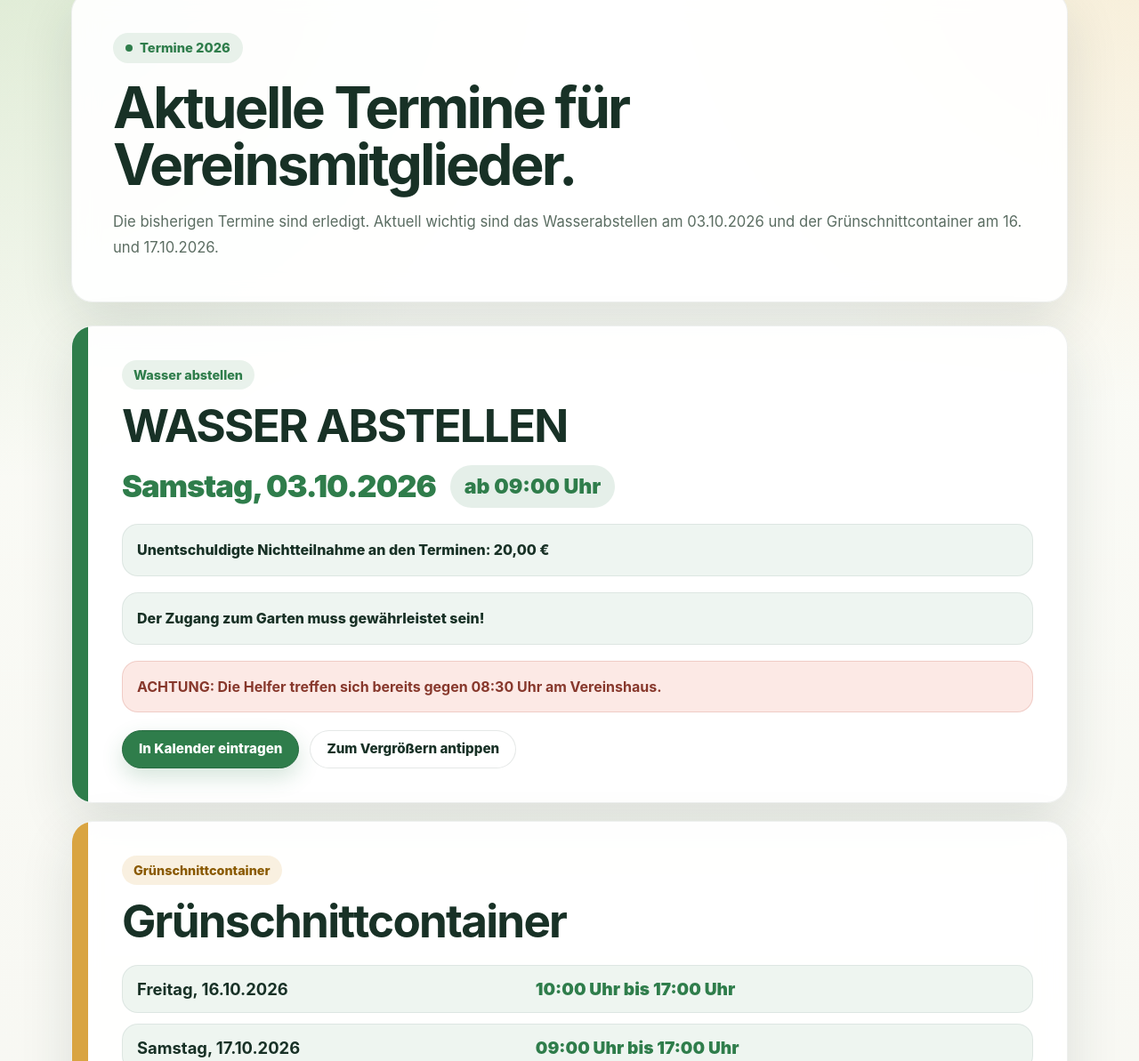
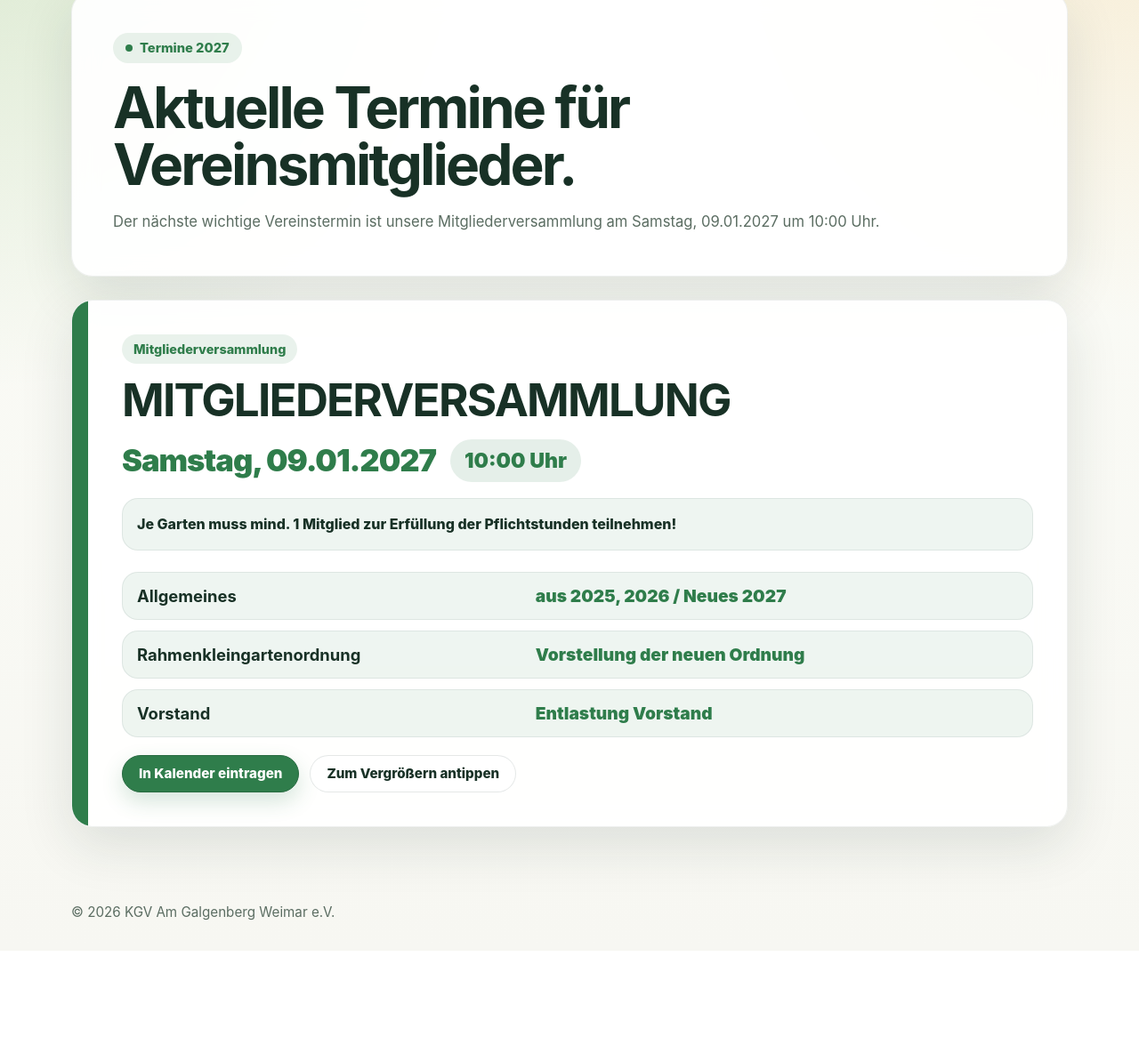
Before and after one commit to kgvamgalgenberg/kgv-am-galgenberg-modern, a plain HTML site: page termine.html in a window 1280 px wide. Shown: the part 125-1318 px from the top of the page at 89% size. After the commit the page ends 1194 px from the top, so only its background shows below. Drawn offline with Linux system fonts and the light colour scheme.

Commit message:
Add files via upload

```diff
--- a/termine.html
+++ b/termine.html
@@ -3,7 +3,7 @@
 <head>
   <meta charset="UTF-8" />
   <meta name="viewport" content="width=device-width, initial-scale=1.0" />
-  <title>Termine 2026 - KGV Am Galgenberg Weimar e.V.</title>
+  <title>Termine 2027 - KGV Am Galgenberg Weimar e.V.</title>
   <meta name="description" content="Aktuelle Termine des Kleingartenvereins Am Galgenberg Weimar e.V." />
   <style>
     :root {
@@ -408,56 +408,47 @@
     <div class="container">
       <section class="hero">
         <div class="card intro">
-          <span class="eyebrow">Termine 2026</span>
+          <span class="eyebrow">Termine 2027</span>
           <h1>Aktuelle Termine für Vereinsmitglieder.</h1>
           <p>
-            Die bisherigen Termine sind erledigt. Aktuell wichtig sind das Wasserabstellen am
-            03.10.2026 und der Grünschnittcontainer am 16. und 17.10.2026.
+            Der nächste wichtige Vereinstermin ist unsere Mitgliederversammlung am
+            Samstag, 09.01.2027 um 10:00 Uhr.
           </p>
         </div>
       </section>
 
       <section class="events">
-        <article class="card event-card" data-title="WASSER ABSTELLEN" data-date="Samstag, 03.10.2026" data-time="ab 09:00 Uhr">
+        <article class="card event-card" data-title="MITGLIEDERVERSAMMLUNG" data-date="Samstag, 09.01.2027" data-time="10:00 Uhr">
           <div class="event-band"></div>
           <div class="event-content">
-            <span class="badge">Wasser abstellen</span>
-            <h2>WASSER ABSTELLEN</h2>
+            <span class="badge">Mitgliederversammlung</span>
+            <h2>MITGLIEDERVERSAMMLUNG</h2>
             <div class="event-row">
-              <div class="event-date">Samstag, 03.10.2026</div>
-              <div class="event-time">ab 09:00 Uhr</div>
+              <div class="event-date">Samstag, 09.01.2027</div>
+              <div class="event-time">10:00 Uhr</div>
             </div>
-            <div class="highlight">Unentschuldigte Nichtteilnahme an den Terminen: 20,00 €</div>
-            <div class="highlight">Der Zugang zum Garten muss gewährleistet sein!</div>
-            <div class="highlight alert"><strong>ACHTUNG:</strong> <strong>Die Helfer treffen sich bereits gegen 08:30 Uhr am Vereinshaus.</strong></div>
-            <div class="actions">
-              <a class="button" href="termine-wasser-abstellen-20261003.ics">In Kalender eintragen</a>
-              <span class="button button-secondary">Zum Vergrößern antippen</span>
+
+            <div class="highlight">
+              Je Garten muss mind. 1 Mitglied zur Erfüllung der Pflichtstunden teilnehmen!
             </div>
-          </div>
-        </article>
 
-        <article class="card event-card gold" data-title="Grünschnittcontainer" data-date="16.10.2026 bis 18.10.2026" data-time="siehe Zeiten">
-          <div class="event-band"></div>
-          <div class="event-content">
-            <span class="badge gold">Grünschnittcontainer</span>
-            <h2>Grünschnittcontainer</h2>
             <div class="schedule">
               <div class="schedule-row">
-                <strong>Freitag, 16.10.2026</strong>
-                <span>10:00 Uhr bis 17:00 Uhr</span>
+                <strong>Allgemeines</strong>
+                <span>aus 2025, 2026 / Neues 2027</span>
               </div>
               <div class="schedule-row">
-                <strong>Samstag, 17.10.2026</strong>
-                <span>09:00 Uhr bis 17:00 Uhr</span>
+                <strong>Rahmenkleingartenordnung</strong>
+                <span>Vorstellung der neuen Ordnung</span>
               </div>
-              <div class="schedule-row cancelled">
-                <strong>Sonntag, 18.10.2026</strong>
-                <span>Entfällt</span>
+              <div class="schedule-row">
+                <strong>Vorstand</strong>
+                <span>Entlastung Vorstand</span>
               </div>
             </div>
+
             <div class="actions">
-              <a class="button" href="termine-gruenschnittcontainer-20261016-17.ics">In Kalender eintragen</a>
+              <a class="button" href="termin-mitgliederversammlung-20270109.ics">In Kalender eintragen</a>
               <span class="button button-secondary">Zum Vergrößern antippen</span>
             </div>
           </div>
```
Also changed, not shown: index.html (+2 -2 lines), 1 other file.
